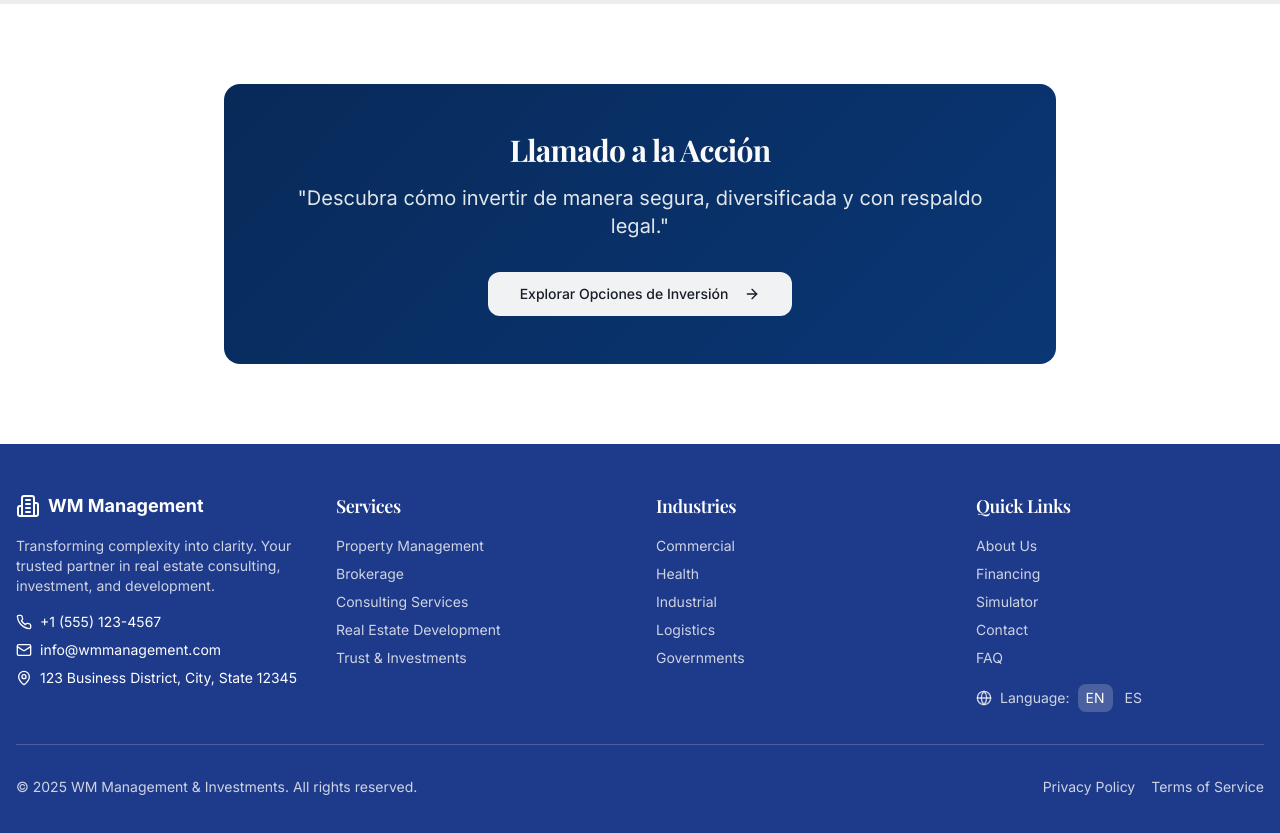
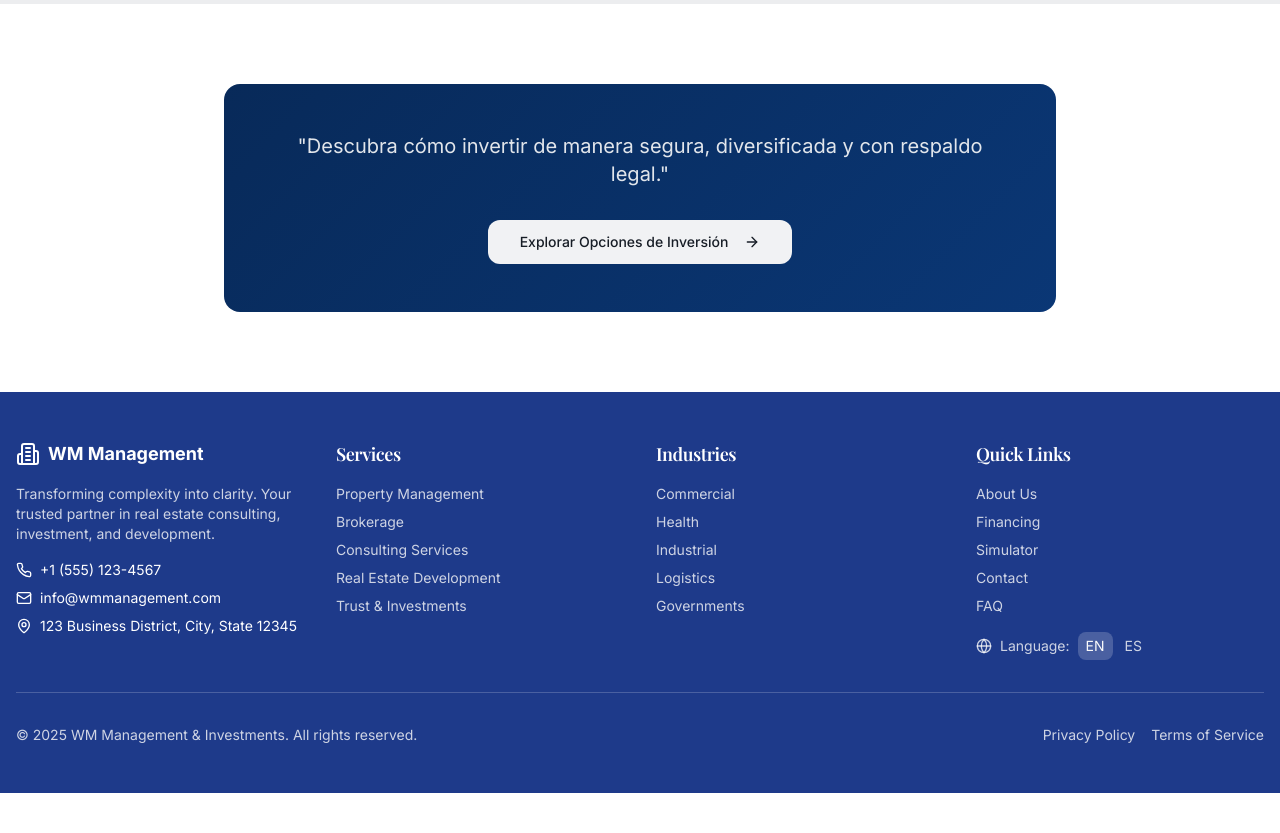
Before and after one commit to lliberman07/wm-vision-hub, a React (Vite) app: page /services/investments in a window 1280 px wide. Shown: the part 2400-3233 px from the top of the page. After the commit the page ends 3193 px from the top, so only its background shows below. Built offline with nearby package versions, Linux system fonts and the light colour scheme.

Commit message:
Remove "Llamado a la Acción" text

```diff
--- a/src/pages/InvestmentServices.tsx
+++ b/src/pages/InvestmentServices.tsx
@@ -252,7 +252,6 @@ const InvestmentServices = () => {
       <section className="py-20 px-4">
         <div className="container mx-auto max-w-4xl text-center">
           <div className="bg-gradient-primary rounded-2xl p-12 text-primary-foreground">
-            <h2 className="text-3xl font-bold mb-4">Llamado a la Acción</h2>
             <p className="text-xl mb-8 text-primary-foreground/90">
               "Descubra cómo invertir de manera segura, diversificada y con respaldo legal."
             </p>
```
